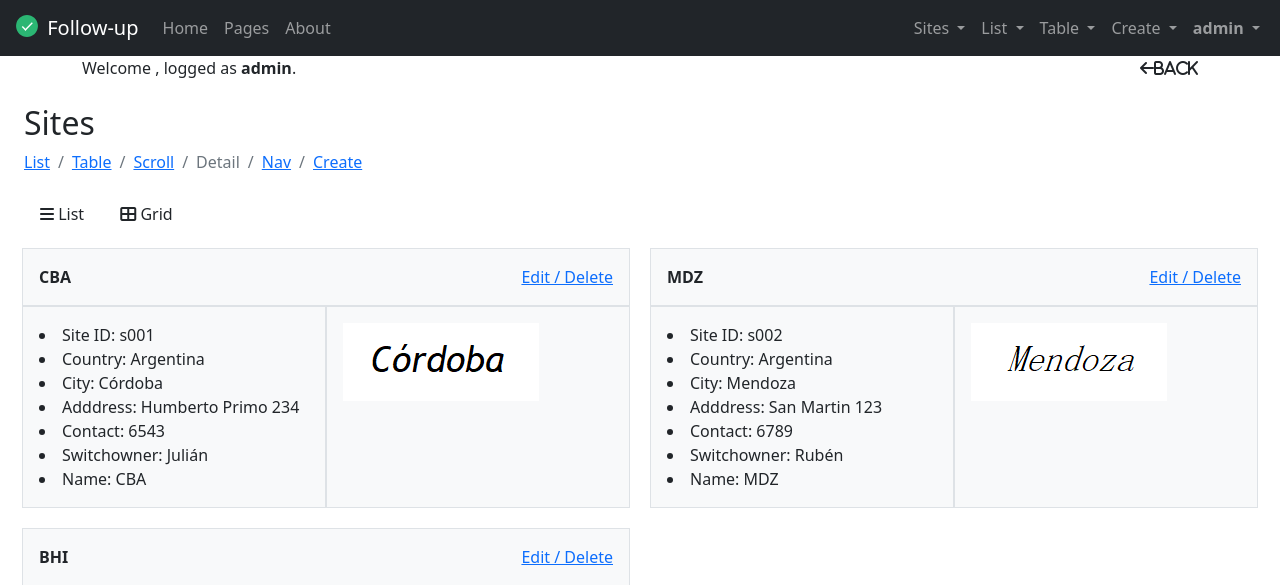
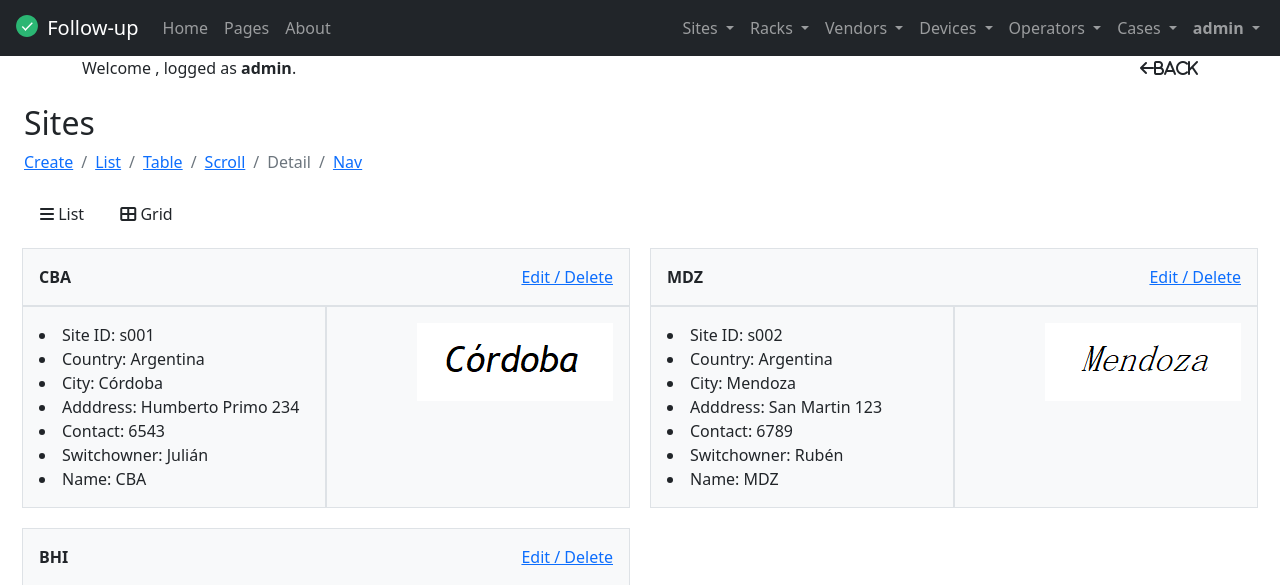
Before and after one commit to rjosedev/romanballesteros-pythonweb, a Django app: page /site_detail/1/ in a window 1280 px wide. Shown: the top 585 px of the page. Run offline with Django 5.2, Linux system fonts and the light colour scheme; a user stored in the database is signed in; data comes from the database, SQL or seed files in the repository; some libraries are stand-ins or nearby versions.

Commit message:
minor design fixes

```diff
--- a/tasks/templates/navbar.html
+++ b/tasks/templates/navbar.html
@@ -28,14 +28,14 @@
                 Sites
               </a>
               <ul class="dropdown-menu dropdown-menu-dark" aria-labelledby="navbarDarkDropdownMenuLink">
+                {% if user.is_staff %}
+                <li><a class="dropdown-item" href="{% url 'site_create' %}">Create</a></li>
+                {% endif %}
                 <li><a class="dropdown-item" href="{% url 'sites' %}">List</a></li>
                 <li><a class="dropdown-item" href="{% url 'site_table' %}">Table</a></li>
                 <li><a class="dropdown-item" href="{% url 'site_scroll' %}">Scroll</a></li>
                 <li><a class="dropdown-item" href="/site_detail/1/">Detail</a></li>
                 <li><a class="dropdown-item" href="/site_nav/1/">Nav</a></li>
-                {% if user.is_staff %}
-                <li><a class="dropdown-item" href="{% url 'site_create' %}">Create</a></li>
-                {% endif %}
               </ul>
             </li>
           </ul>
@@ -44,15 +44,14 @@
           <ul class="navbar-nav">
             <li class="nav-item dropdown">
               <a class="nav-link dropdown-toggle" href="#" id="navbarDarkDropdownMenuLink" role="button" data-bs-toggle="dropdown" aria-expanded="false">
-                List
+                Racks
               </a>
               <ul class="dropdown-menu dropdown-menu-dark" aria-labelledby="navbarDarkDropdownMenuLink">
-                <li><a class="dropdown-item" href="{% url 'racks' %}">Racks</a></li>
-                <li><a class="dropdown-item" href="{% url 'vendors' %}">Vendors</a></li>
-                <li><a class="dropdown-item" href="{% url 'devices' %}">Devices</a></li>
-                <li><a class="dropdown-item" href="{% url 'operators' %}">Operators</a></li>
-                <li><a class="dropdown-item" href="{% url 'cases' %}">Cases</a></li>
-                <li><a class="dropdown-item" href="{% url 'tasks' %}">Tasks</a></li>
+                {% if user.is_staff %}
+                <li><a class="dropdown-item" href="{% url 'rack_create' %}">Create</a></li>
+                {% endif %}
+                <li><a class="dropdown-item" href="{% url 'racks' %}">List</a></li>
+                <li><a class="dropdown-item" href="{% url 'rack_table' %}">Table</a></li>
               </ul>
             </li>
           </ul>
@@ -61,15 +60,14 @@
           <ul class="navbar-nav">
             <li class="nav-item dropdown">
               <a class="nav-link dropdown-toggle" href="#" id="navbarDarkDropdownMenuLink" role="button" data-bs-toggle="dropdown" aria-expanded="false">
-                Table
+                Vendors
               </a>
               <ul class="dropdown-menu dropdown-menu-dark" aria-labelledby="navbarDarkDropdownMenuLink">
-                <li><a class="dropdown-item" href="{% url 'rack_table' %}">Racks</a></li>
-                <li><a class="dropdown-item" href="{% url 'vendor_table' %}">Vendors</a></li>
-                <li><a class="dropdown-item" href="{% url 'device_table' %}">Devices</a></li>
-                <li><a class="dropdown-item" href="{% url 'operator_table' %}">Operators</a></li>
-                <li><a class="dropdown-item" href="{% url 'case_table' %}">Cases</a></li>
-                <li><a class="dropdown-item" href="{% url 'task_table' %}">Tasks</a></li>
+                {% if user.is_staff %}
+                <li><a class="dropdown-item" href="{% url 'vendor_create' %}">Create</a></li>
+                {% endif %}
+                <li><a class="dropdown-item" href="{% url 'vendors' %}">List</a></li>
+                <li><a class="dropdown-item" href="{% url 'vendor_table' %}">Table</a></li>
               </ul>
             </li>
           </ul>
@@ -78,17 +76,44 @@
           <ul class="navbar-nav">
             <li class="nav-item dropdown">
               <a class="nav-link dropdown-toggle" href="#" id="navbarDarkDropdownMenuLink" role="button" data-bs-toggle="dropdown" aria-expanded="false">
-                Create
+                Devices
               </a>
               <ul class="dropdown-menu dropdown-menu-dark" aria-labelledby="navbarDarkDropdownMenuLink">
                 {% if user.is_staff %}
-                <li><a class="dropdown-item" href="{% url 'rack_create' %}">Racks</a></li>
-                <li><a class="dropdown-item" href="{% url 'vendor_create' %}">Vendors</a></li>
-                <li><a class="dropdown-item" href="{% url 'device_create' %}">Devices</a></li>
-                <li><a class="dropdown-item" href="{% url 'operator_create' %}">Operators</a></li>
+                <li><a class="dropdown-item" href="{% url 'device_create' %}">Create</a></li>
                 {% endif %}
-                <li><a class="dropdown-item" href="{% url 'case_create' %}">Cases</a></li>
-                <li><a class="dropdown-item" href="{% url 'task_create' %}">Tasks</a></li>
+                <li><a class="dropdown-item" href="{% url 'devices' %}">List</a></li>
+                <li><a class="dropdown-item" href="{% url 'device_table' %}">Table</a></li>
+              </ul>
+            </li>
+          </ul>
+        </div>
+        <div class="collapse navbar-collapse" id="navbarNavDarkDropdown">
+          <ul class="navbar-nav">
+            <li class="nav-item dropdown">
+              <a class="nav-link dropdown-toggle" href="#" id="navbarDarkDropdownMenuLink" role="button" data-bs-toggle="dropdown" aria-expanded="false">
+                Operators
+              </a>
+              <ul class="dropdown-menu dropdown-menu-dark" aria-labelledby="navbarDarkDropdownMenuLink">
+                {% if user.is_staff %}
+                <li><a class="dropdown-item" href="{% url 'operator_create' %}">Create</a></li>
+                {% endif %}
+                <li><a class="dropdown-item" href="{% url 'operators' %}">List</a></li>
+                <li><a class="dropdown-item" href="{% url 'operator_table' %}">Table</a></li>
+              </ul>
+            </li>
+          </ul>
+        </div>
+        <div class="collapse navbar-collapse" id="navbarNavDarkDropdown">
+          <ul class="navbar-nav">
+            <li class="nav-item dropdown">
+              <a class="nav-link dropdown-toggle" href="#" id="navbarDarkDropdownMenuLink" role="button" data-bs-toggle="dropdown" aria-expanded="false">
+                Cases
+              </a>
+              <ul class="dropdown-menu dropdown-menu-dark" aria-labelledby="navbarDarkDropdownMenuLink">
+                <li><a class="dropdown-item" href="{% url 'case_create' %}">Create</a></li>
+                <li><a class="dropdown-item" href="{% url 'cases' %}">List</a></li>
+                <li><a class="dropdown-item" href="{% url 'case_table' %}">Table</a></li>
               </ul>
             </li>
           </ul>
@@ -102,8 +127,10 @@
               <ul class="dropdown-menu dropdown-menu-dark dropdown-menu-end" aria-labelledby="navbarDarkDropdownMenuLink">
                 <li><a class="dropdown-item">Tasks</a></li>
                   <ul>
-                    <li><a class="dropdown-item" href="{% url 'tasks' %}">Pending</a></li>
-                    <li><a class="dropdown-item" href="{% url 'tasks_completed' %}">Completed</a></li>
+                    <li><a class="dropdown-item" href="{% url 'task_create' %}">Create</a></li>
+                    <li><a class="dropdown-item" href="{% url 'tasks' %}">List pending</a></li>
+                    <li><a class="dropdown-item" href="{% url 'tasks_completed' %}">List completed</a></li>
+                    <li><a class="dropdown-item" href="{% url 'task_table' %}">Table</a></li>
                   </ul>
                 </li>
                 <li><a class="dropdown-item" href="/edit_profile">Edit profile</a></li>
--- a/tasks/templates/site_create.html
+++ b/tasks/templates/site_create.html
@@ -6,12 +6,12 @@
 
 <nav aria-label="breadcrumb">
   <ol class="breadcrumb">
+    <li class="breadcrumb-item active" aria-current="page">Create</li>
     <li class="breadcrumb-item"><a href="/sites">List</a></li>
     <li class="breadcrumb-item"><a href="/site_table">Table</a></li>
     <li class="breadcrumb-item"><a href="/site_scroll">Scroll</a></li>
     <li class="breadcrumb-item"><a href="/site_detail/1">Detail</a></li>
     <li class="breadcrumb-item"><a href="/site_nav/1">Nav</a></li>
-    <li class="breadcrumb-item active" aria-current="page">Create</li>
   </ol>
 </nav>
 
--- a/tasks/templates/site_detail.html
+++ b/tasks/templates/site_detail.html
@@ -6,12 +6,12 @@
 
 <nav aria-label="breadcrumb">
   <ol class="breadcrumb">
+    <li class="breadcrumb-item"><a href="/site_create">Create</a></li>
     <li class="breadcrumb-item"><a href="/sites">List</a></li>
     <li class="breadcrumb-item"><a href="/site_table">Table</a></li>
     <li class="breadcrumb-item"><a href="/site_scroll">Scroll</a></li>
     <li class="breadcrumb-item active" aria-current="page">Detail</li>
     <li class="breadcrumb-item"><a href="/site_nav/1">Nav</a></li>
-    <li class="breadcrumb-item"><a href="/site_create">Create</a></li>
   </ol>
 </nav>
 
@@ -89,7 +89,12 @@
         </div>
 
         <div class="col-6 bg-light p-3 border">
-          <section><img class="img-fluid" src="{{ site.siteImage.url }}" alt="{{ site.name }}"/></section>
+          <section>
+            <img
+            class="img-fluid float-end"
+            src="{{ site.siteImage.url }}"
+            alt="{{ site.name }}"/>
+          </section>
         </div>
 
       </div>
--- a/tasks/templates/site_edit.html
+++ b/tasks/templates/site_edit.html
@@ -6,12 +6,12 @@
 
 <nav aria-label="breadcrumb">
   <ol class="breadcrumb">
+    <li class="breadcrumb-item"><a href="/site_create">Create</a></li>
     <li class="breadcrumb-item"><a href="/sites">List</a></li>
     <li class="breadcrumb-item"><a href="/site_table">Table</a></li>
     <li class="breadcrumb-item"><a href="/site_scroll">Scroll</a></li>
     <li class="breadcrumb-item"><a href="/site_detail/1">Detail</a></li>
     <li class="breadcrumb-item"><a href="/site_nav/1">Nav</a></li>
-    <li class="breadcrumb-item"><a href="/site_create">Create</a></li>
     <li class="breadcrumb-item active" aria-current="page">Edit / Delete</li>
   </ol>
 </nav>
--- a/tasks/templates/site_table.html
+++ b/tasks/templates/site_table.html
@@ -6,12 +6,12 @@
 
 <nav aria-label="breadcrumb">
   <ol class="breadcrumb">
+    <li class="breadcrumb-item"><a href="/site_create">Create</a></li>
     <li class="breadcrumb-item"><a href="/sites">List</a></li>
     <li class="breadcrumb-item active" aria-current="page">Table</li>
     <li class="breadcrumb-item"><a href="/site_scroll">Scroll</a></li>
     <li class="breadcrumb-item"><a href="/site_detail/1">Detail</a></li>
     <li class="breadcrumb-item"><a href="/site_nav/1">Nav</a></li>
-    <li class="breadcrumb-item"><a href="/site_create">Create</a></li>
   </ol>
 </nav>
 
--- a/tasks/templates/sites.html
+++ b/tasks/templates/sites.html
@@ -6,12 +6,12 @@
 
 <nav aria-label="breadcrumb">
   <ol class="breadcrumb">
+    <li class="breadcrumb-item"><a href="/site_create">Create</a></li>
     <li class="breadcrumb-item active" aria-current="page">List</li>
     <li class="breadcrumb-item"><a href="/site_table">Table</a></li>
     <li class="breadcrumb-item"><a href="/site_scroll">Scroll</a></li>
     <li class="breadcrumb-item"><a href="/site_detail/1">Detail</a></li>
     <li class="breadcrumb-item"><a href="/site_nav/1">Nav</a></li>
-    <li class="breadcrumb-item"><a href="/site_create">Create</a></li>
   </ol>
 </nav>
 
```
Also changed, not shown: tasks/templates/site_nav.html (+10 -19 lines), tasks/templates/site_scroll.html (+9 -13 lines).
